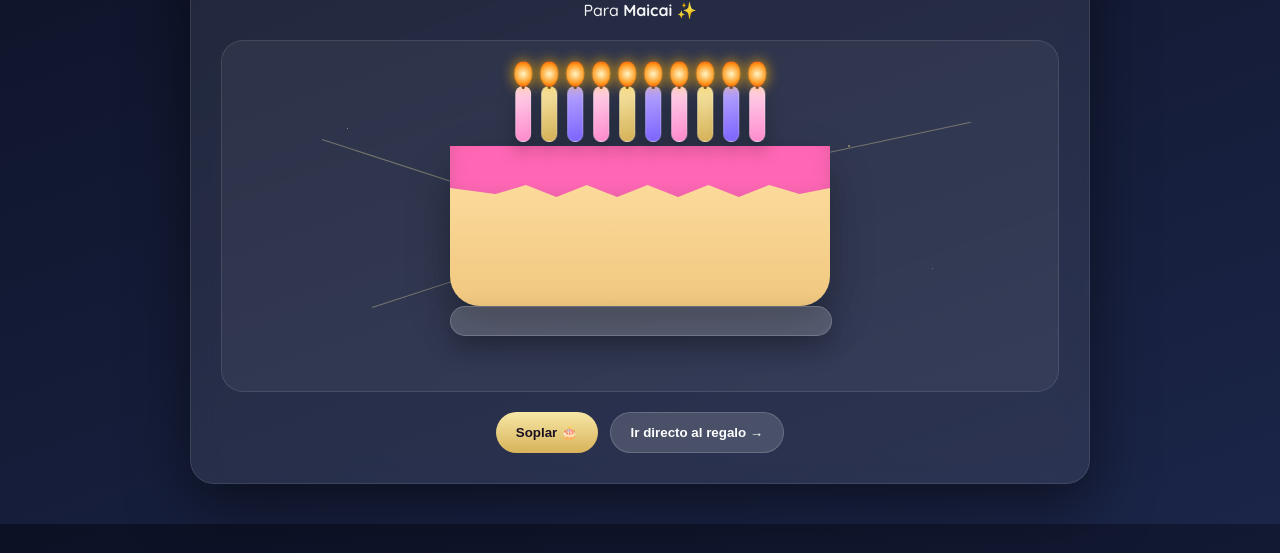
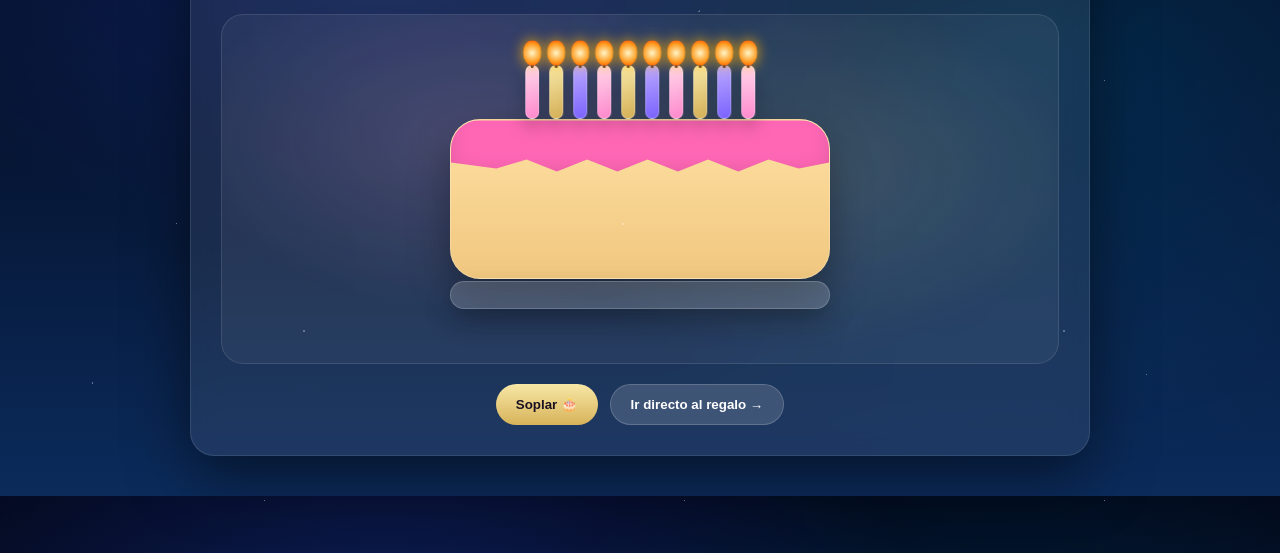
Before and after one commit to saravmar3/cumple-maicai, a plain HTML site: page index.html in a window 1280 px wide. Shown: the part 247-800 px from the top of the page. Drawn offline with Linux system fonts and the light colour scheme.

Commit message:
Update index.html

```diff
--- a/index.html
+++ b/index.html
@@ -8,17 +8,75 @@
   <link href="https://fonts.googleapis.com/css2?family=Allura&family=Quicksand:wght@500;700&display=swap" rel="stylesheet">
 
   <style>
+    :root{
+      --windAngle: 0deg;
+      --windScale: 1;
+    }
+
+    *{box-sizing:border-box}
+
     body{
       margin:0;
       font-family:'Quicksand', sans-serif;
-      background:linear-gradient(160deg,#0c1124,#1b2548);
       color:white;
       display:flex;
       justify-content:center;
       padding:40px;
+      overflow-x:hidden;
+      background: radial-gradient(900px 600px at 30% 20%, rgba(40,90,255,.25), transparent 60%),
+                  radial-gradient(900px 700px at 80% 40%, rgba(0,180,255,.15), transparent 60%),
+                  linear-gradient(180deg,#020617,#061635 55%, #0b2b5b);
     }
 
-    .wrap{max-width:900px;width:100%;}
+    /* Starfield layers (no constellations) */
+    body:before, body:after{
+      content:"";
+      position:fixed;
+      inset:0;
+      pointer-events:none;
+      background-repeat:repeat;
+      opacity:.9;
+      mix-blend-mode:screen;
+    }
+
+    /* small stars */
+    body:before{
+      background-image:
+        radial-gradient(1px 1px at 10% 20%, rgba(255,255,255,.95) 60%, transparent 61%),
+        radial-gradient(1px 1px at 30% 70%, rgba(255,255,255,.85) 60%, transparent 61%),
+        radial-gradient(1px 1px at 55% 35%, rgba(255,255,255,.9) 60%, transparent 61%),
+        radial-gradient(1px 1px at 80% 60%, rgba(255,255,255,.8) 60%, transparent 61%),
+        radial-gradient(1px 1px at 90% 15%, rgba(255,255,255,.7) 60%, transparent 61%),
+        radial-gradient(1px 1px at 15% 85%, rgba(255,255,255,.75) 60%, transparent 61%),
+        radial-gradient(1px 1px at 42% 12%, rgba(255,255,255,.85) 60%, transparent 61%),
+        radial-gradient(1px 1px at 63% 78%, rgba(255,255,255,.78) 60%, transparent 61%),
+        radial-gradient(1px 1px at 73% 48%, rgba(255,255,255,.7) 60%, transparent 61%),
+        radial-gradient(1px 1px at 22% 50%, rgba(255,255,255,.65) 60%, transparent 61%);
+      background-size: 420px 420px;
+      animation: twinkle 5.5s ease-in-out infinite;
+      opacity:.55;
+    }
+
+    /* bigger stars */
+    body:after{
+      background-image:
+        radial-gradient(2px 2px at 12% 28%, rgba(255,255,255,.95) 55%, transparent 56%),
+        radial-gradient(2px 2px at 68% 22%, rgba(255,255,255,.9) 55%, transparent 56%),
+        radial-gradient(2px 2px at 40% 76%, rgba(255,255,255,.85) 55%, transparent 56%),
+        radial-gradient(2px 2px at 82% 62%, rgba(255,255,255,.9) 55%, transparent 56%),
+        radial-gradient(2px 2px at 92% 34%, rgba(255,255,255,.8) 55%, transparent 56%);
+      background-size: 760px 760px;
+      animation: twinkle 7.5s ease-in-out infinite reverse;
+      opacity:.35;
+    }
+
+    @keyframes twinkle{
+      0%,100%{filter:brightness(1) blur(.0px)}
+      50%{filter:brightness(1.2) blur(.15px)}
+    }
+
+    .wrap{max-width:900px;width:100%}
+
     .card{
       background:rgba(255,255,255,0.08);
       border-radius:24px;
@@ -26,6 +84,21 @@
       backdrop-filter:blur(12px);
       box-shadow:0 20px 60px rgba(0,0,0,0.5);
       border:1px solid rgba(255,255,255,0.10);
+      position:relative;
+      overflow:hidden;
+    }
+
+    .card:after{
+      content:"";
+      position:absolute; inset:-2px;
+      border-radius:26px;
+      padding:2px;
+      background: linear-gradient(135deg, rgba(247,231,166,.40), transparent 35%, rgba(255,182,217,.35) 70%, transparent);
+      -webkit-mask: linear-gradient(#000 0 0) content-box, linear-gradient(#000 0 0);
+      -webkit-mask-composite: xor;
+      mask-composite: exclude;
+      pointer-events:none;
+      opacity:.9;
     }
 
     h1{
@@ -37,9 +110,12 @@
       -webkit-background-clip:text;
       background-clip:text;
       color:transparent;
+      text-shadow:0 12px 30px rgba(0,0,0,.45);
+      line-height:1.05;
     }
 
-    .sub{text-align:center;margin-bottom:20px;opacity:.95}
+    .sub{text-align:center;margin-bottom:20px;opacity:.95;font-weight:700}
+
     .scene{
       position:relative;
       height:350px;
@@ -52,18 +128,41 @@
       overflow:hidden;
     }
 
-    /* Simple constellations (decor) */
-    .stars{
-      position:absolute; inset:0; pointer-events:none; opacity:.5;
+    /* Soft nebula glow in scene */
+    .scene:before{
+      content:"";
+      position:absolute; inset:0;
       background:
-        radial-gradient(2px 2px at 15% 25%, rgba(247,231,166,.9) 40%, transparent 41%),
-        radial-gradient(2px 2px at 75% 30%, rgba(247,231,166,.8) 40%, transparent 41%),
-        radial-gradient(1.5px 1.5px at 30% 70%, rgba(255,214,234,.8) 40%, transparent 41%),
-        radial-gradient(1.5px 1.5px at 85% 65%, rgba(255,214,234,.6) 40%, transparent 41%);
+        radial-gradient(500px 300px at 30% 35%, rgba(255,182,217,.18), transparent 60%),
+        radial-gradient(500px 300px at 70% 45%, rgba(247,231,166,.14), transparent 60%);
+      pointer-events:none;
+      opacity:.9;
     }
-    .line{
-      position:absolute; height:1px; background:rgba(247,231,166,.35); transform-origin:left center;
+
+    /* Shooting stars */
+    .meteors{
+      position:absolute; inset:0;
       pointer-events:none;
+      overflow:hidden;
+    }
+    .meteor{
+      position:absolute;
+      top:-20%;
+      left:-20%;
+      width:220px;
+      height:2px;
+      background: linear-gradient(90deg, rgba(255,255,255,0), rgba(255,255,255,.95), rgba(255,255,255,0));
+      transform: rotate(25deg);
+      opacity:0;
+      filter: drop-shadow(0 0 8px rgba(255,255,255,.35));
+    }
+    .meteor.go{
+      animation: meteorFly 1.25s ease-out forwards;
+    }
+    @keyframes meteorFly{
+      0%{ opacity:0; transform: translate(-20vw,-10vh) rotate(25deg); }
+      10%{ opacity:1; }
+      100%{ opacity:0; transform: translate(120vw,80vh) rotate(25deg); }
     }
 
     /* cake */
@@ -84,6 +183,8 @@
       background:linear-gradient(#ffe0a3,#f0c77f);
       border-radius:30px;
       box-shadow:0 18px 40px rgba(0,0,0,.35);
+      border:1px solid rgba(255,255,255,.22);
+      overflow:hidden;
     }
 
     .icing{
@@ -114,10 +215,10 @@
       box-shadow:0 12px 26px rgba(0,0,0,.25);
     }
 
-    /* candles */
+    /* candles (10) */
     .candles{
       position:absolute;
-      top:0px;
+      top:6px;
       left:50%;
       transform:translateX(-50%);
       width:92%;
@@ -137,9 +238,12 @@
       position:relative;
       box-shadow:0 10px 18px rgba(0,0,0,.25);
       border:1px solid rgba(255,255,255,.22);
+
+      transform-origin: 50% 100%;
+      transform: rotate(var(--windAngle)) scaleY(var(--windScale));
+      transition: transform .08s linear;
     }
 
-    /* alternate colors */
     .candle:nth-child(3n+2){ background:linear-gradient(#f7e7a6,#d7b35a); }
     .candle:nth-child(3n){ background:linear-gradient(#b9a7ff,#7e66ff); }
 
@@ -158,7 +262,7 @@
       position:absolute;
       top:-24px;
       left:50%;
-      transform:translateX(-50%);
+      transform:translateX(-50%) rotate(calc(var(--windAngle) * 1.6));
       width:16px;
       height:22px;
       border-radius:50% 50% 55% 55%;
@@ -168,11 +272,12 @@
     }
 
     @keyframes flicker{
-      from{ transform:translateX(-50%) scale(1); }
-      to{ transform:translateX(-50%) scale(1.15); }
+      from{ transform:translateX(-50%) scale(1) rotate(calc(var(--windAngle) * 1.6)); }
+      to{ transform:translateX(-50%) scale(1.15) rotate(calc(var(--windAngle) * 1.6)); }
     }
 
-    .blown .flame{ display:none; }
+    /* IMPORTANT: candles get blown */
+    #candles.blown .flame{ display:none; }
 
     /* buttons */
     .btns{
@@ -254,22 +359,18 @@
   <div class="confetti" id="confetti"></div>
 
   <div class="wrap">
-
     <div class="card" id="step1">
       <h1>Hoy cumple años<br>el alma más linda</h1>
       <p class="sub">Para <b>Maicai</b> ✨</p>
 
       <div class="scene">
-        <div class="stars"></div>
+        <div class="meteors" id="meteors">
+          <div class="meteor" id="meteor1" style="left:-20%; top:-10%"></div>
+          <div class="meteor" id="meteor2" style="left:-10%; top:-25%"></div>
+        </div>
 
-        <!-- decorative constellation-ish lines -->
-        <div class="line" style="left:12%; top:28%; width:220px; transform:rotate(18deg)"></div>
-        <div class="line" style="left:72%; top:32%; width:150px; transform:rotate(-12deg)"></div>
-        <div class="line" style="left:18%; top:76%; width:180px; transform:rotate(-18deg)"></div>
-
-        <div class="cakeWrap" id="cakeArea" title="Sopla haciendo click">
+        <div class="cakeWrap" id="cakeArea" title="Haz click para soplar 🎂">
           <div class="candles" id="candles">
-            <!-- 10 candles -->
             <div class="candle"><div class="wick"></div><div class="flame"></div></div>
             <div class="candle"><div class="wick"></div><div class="flame"></div></div>
             <div class="candle"><div class="wick"></div><div class="flame"></div></div>
@@ -285,7 +386,6 @@
           <div class="cake" id="cake">
             <div class="icing"></div>
           </div>
-
           <div class="plate"></div>
         </div>
       </div>
@@ -313,7 +413,7 @@
         </a>
 
         <a class="option"
-           href="https://wa.me/525520289827?text=Hola%20✨%20Quiero%20reservar%20la%20sesión%20(Presencial%20Envigado%20-%20El%20Esmeraldal)%20para%20el%20Sábado%2023%20de%20marzo%20en%20la%20mañana."
+           href="https://wa.me/525520289827?text=Hola%20✨%20Quiero%20reservar%20la%20sesión%20(Presencial%20Envigado%20-%20El%20Esmeraldal)%20para%20el%20Sábado%2023%20de%20marzo%20en la%20mañana."
            target="_blank" rel="noopener">
           Presencial Envigado – El Esmeraldal (Sábado 23 de marzo en la mañana)
         </a>
@@ -333,17 +433,19 @@
         Con mucho amor, Saris, Dani, Julli y Vásquez
       </div>
     </div>
-
   </div>
 
   <script>
-    const cake = document.getElementById("cake");
+    const candles = document.getElementById("candles");
     const blowBtn = document.getElementById("blowBtn");
     const skipBtn = document.getElementById("skipBtn");
     const step2 = document.getElementById("step2");
     const cakeArea = document.getElementById("cakeArea");
     const confetti = document.getElementById("confetti");
     const moreConfettiBtn = document.getElementById("moreConfettiBtn");
+
+    const meteor1 = document.getElementById("meteor1");
+    const meteor2 = document.getElementById("meteor2");
 
     let alreadyBlown = false;
 
@@ -357,17 +459,24 @@
         const left=Math.random()*100;
         const size=6+Math.random()*10;
         const dur=2.6+Math.random()*2.8;
-
         s.style.left = left+"vw";
         s.style.width = size+"px";
         s.style.height = (size*1.4)+"px";
         s.style.background = colors[Math.floor(Math.random()*colors.length)];
         s.style.animationDuration = dur+"s";
-
         confetti.appendChild(s);
       }
+      setTimeout(()=> confetti.innerHTML="", 5200);
+    }
 
-      setTimeout(()=> confetti.innerHTML="", 5200);
+    function meteorBurst(){
+      meteor1.classList.remove("go");
+      meteor2.classList.remove("go");
+      void meteor1.offsetWidth;
+      meteor1.classList.add("go");
+      setTimeout(()=>{
+        meteor2.classList.add("go");
+      }, 160);
     }
 
     function showGift(){
@@ -378,19 +487,44 @@
     function blow(){
       if(!alreadyBlown){
         alreadyBlown = true;
-        cake.classList.add("blown");
+        candles.classList.add("blown"); // ✅ this turns flames off
+        meteorBurst();
         boomConfetti();
-        setTimeout(showGift, 600);
+        setTimeout(showGift, 650);
       } else {
         showGift();
       }
     }
 
     blowBtn.onclick = blow;
+    cakeArea.onclick = blow;
     skipBtn.onclick = () => { boomConfetti(); showGift(); };
-    cakeArea.onclick = blow;
+    moreConfettiBtn?.addEventListener("click", boomConfetti);
 
-    moreConfettiBtn?.addEventListener("click", boomConfetti);
+    // Wind effect: candles and flames tilt with cursor movement
+    function setWindFromEvent(e){
+      const rect = cakeArea.getBoundingClientRect();
+      const x = (e.clientX - rect.left) / rect.width;   // 0..1
+      const y = (e.clientY - rect.top) / rect.height;   // 0..1
+
+      const angle = (x - 0.5) * 10; // -5..+5 deg
+      const squeeze = 1 - Math.min(0.18, Math.abs(y - 0.35) * 0.25);
+      document.documentElement.style.setProperty("--windAngle", `${angle}deg`);
+      document.documentElement.style.setProperty("--windScale", `${squeeze}`);
+    }
+
+    cakeArea.addEventListener("mousemove", setWindFromEvent);
+    cakeArea.addEventListener("mouseenter", (e)=> setWindFromEvent(e));
+    cakeArea.addEventListener("mouseleave", ()=>{
+      document.documentElement.style.setProperty("--windAngle", `0deg`);
+      document.documentElement.style.setProperty("--windScale", `1`);
+    });
+
+    cakeArea.addEventListener("touchmove", (ev)=>{
+      const t = ev.touches?.[0];
+      if(!t) return;
+      setWindFromEvent(t);
+    }, {passive:true});
   </script>
 </body>
 </html>
```
